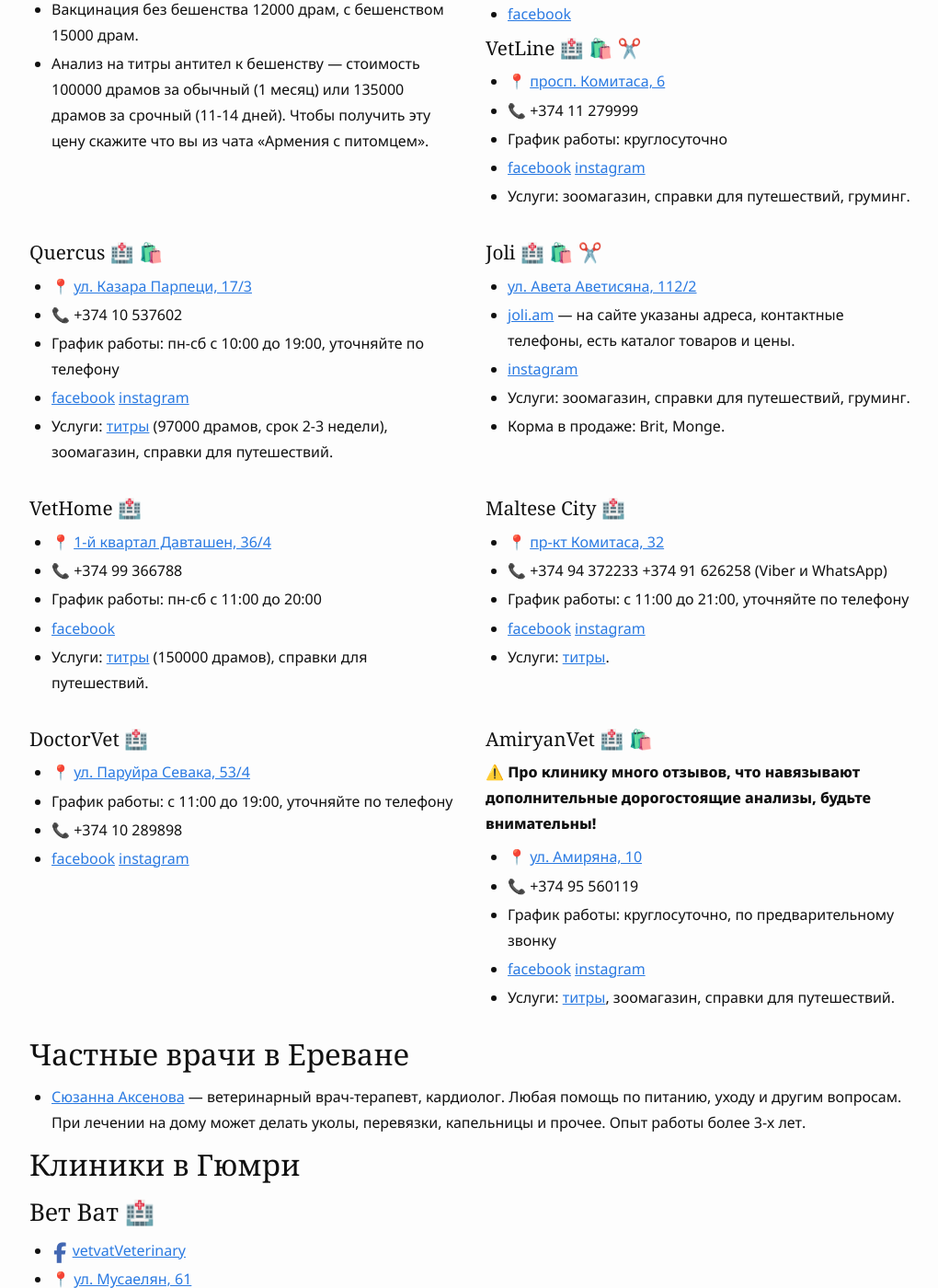
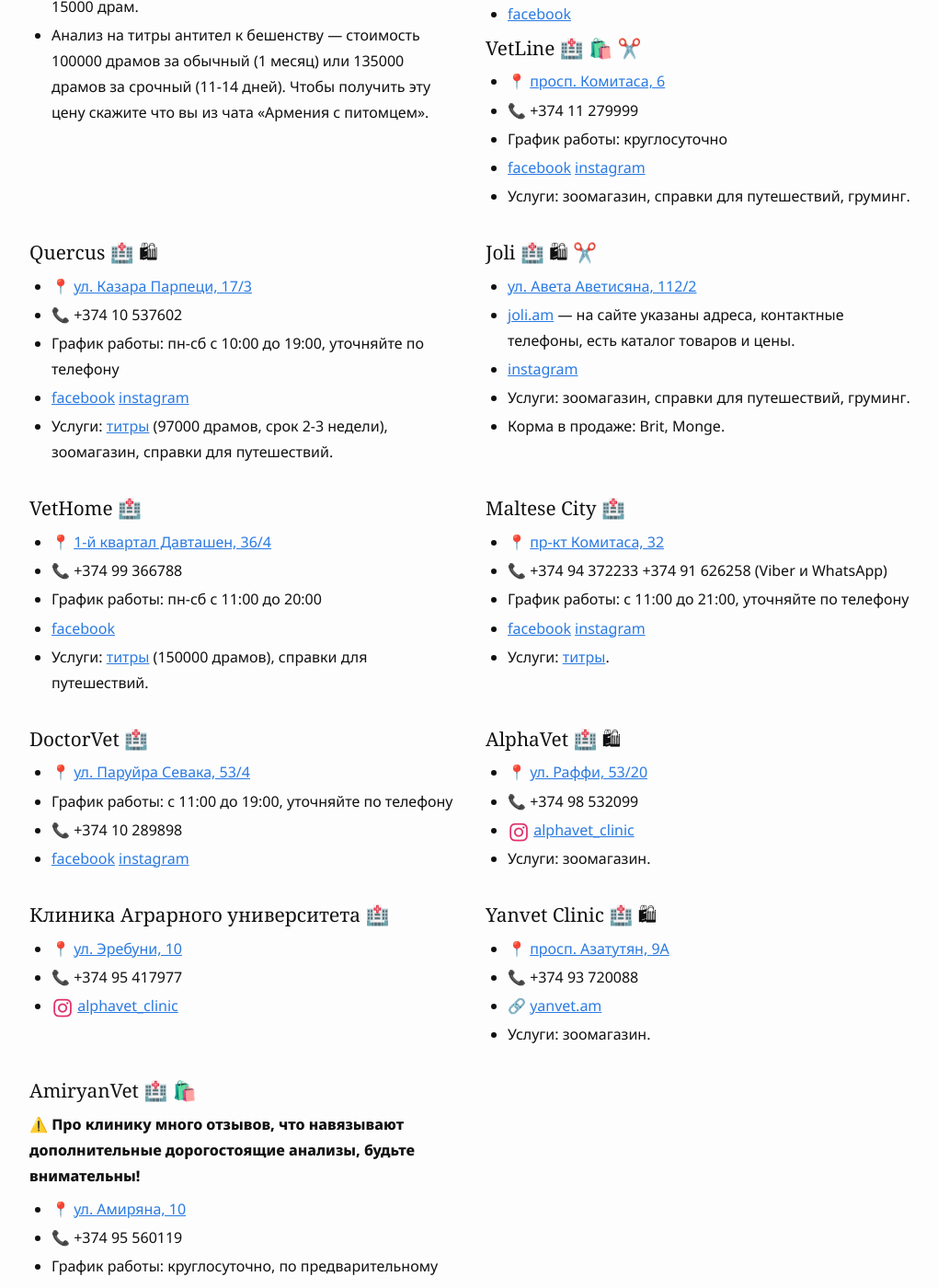
Before and after one commit to haywiki/haywiki.github.io, a Jekyll site: the page built from animals/vetclinics.md, in a window 1280 px wide and 1400 px high, scrolled down 1126 px. Shown: the whole window at 92% size, without its empty margins (128-1148 px from the left). Built offline with Jekyll 4.4.1, drawn with Linux system fonts in a browser that asks for light colours; nearby versions of some CDN libraries; a script that is not in the unit is left out.

Commit message:
Дополнения раздела для питомцев

```diff
--- a/animals/vetclinics.md
+++ b/animals/vetclinics.md
@@ -58,7 +57,7 @@
 </div>
 <div class="card">
 
-### Quercus 🏥 🛍️
+### Quercus 🏥 🛍
 
 - 📍 [ул. Казара Парпеци, 17/3](https://yandex.ru/maps/org/quercus_vet_clinic_zoosalon/181982950255/)
 - 📞 +374 10 537602
@@ -69,7 +68,7 @@
 </div>
 <div class="card">
 
-### Joli 🏥 🛍️ ✂️ {#joli}
+### Joli 🏥 🛍 ✂️ {#joli}
 
 - [ул. Авета Аветисяна, 112/2](https://yandex.ru/maps/org/veterinarny_tsentr_dzholi/135151397057/)
 - [joli.am](https://joli.am/) — на сайте указаны адреса, контактные телефоны, есть каталог товаров и цены.
@@ -112,6 +111,35 @@
 </div>
 <div class="card">
 
+### AlphaVet 🏥 🛍
+
+- 📍 [ул. Раффи, 53/20](https://goo.gl/maps/sxc6Ftf1EXKDkdsp8)
+- 📞 +374 98 532099
+- <i class="fa-brands fa-instagram"></i> [alphavet_clinic](https://instagram.com/alphavet_clinic/)
+- Услуги: зоомагазин.
+
+</div>
+<div class="card">
+
+### Клиника Аграрного университета 🏥
+
+- 📍 [ул. Эребуни, 10](https://yandex.ru/maps/org/6_y_korpus_natsionalnogo_agrarnogo_universiteta_armenii/44669593317/)
+- 📞 +374 95 417977
+- <i class="fa-brands fa-instagram"></i> [alphavet_clinic](https://instagram.com/vet_clinic_anau/)
+
+</div>
+<div class="card">
+
+### Yanvet Clinic 🏥 🛍
+
+- 📍 [просп. Азатутян, 9А](https://yandex.ru/maps/org/yanvet_clinic/14410132829/)
+- 📞 +374 93 720088
+- 🔗 [yanvet.am](https://yanvet.am)
+- Услуги: зоомагазин.
+
+</div>
+<div class="card">
+
 ### AmiryanVet 🏥 🛍️
 
 **⚠️ Про клинику много отзывов, что навязывают дополнительные дорогостоящие анализы, будьте внимательны!**
```
Also changed, not shown: other parts of animals/vetclinics.md (+0 -1 lines), animals/grooming.md (+1 -1 lines), animals/hotels.md (+1 -0 lines), animals/index.md (+4 -5 lines), animals/map.md (+6 -0 lines), animals/shops.md (+30 -1 lines).
